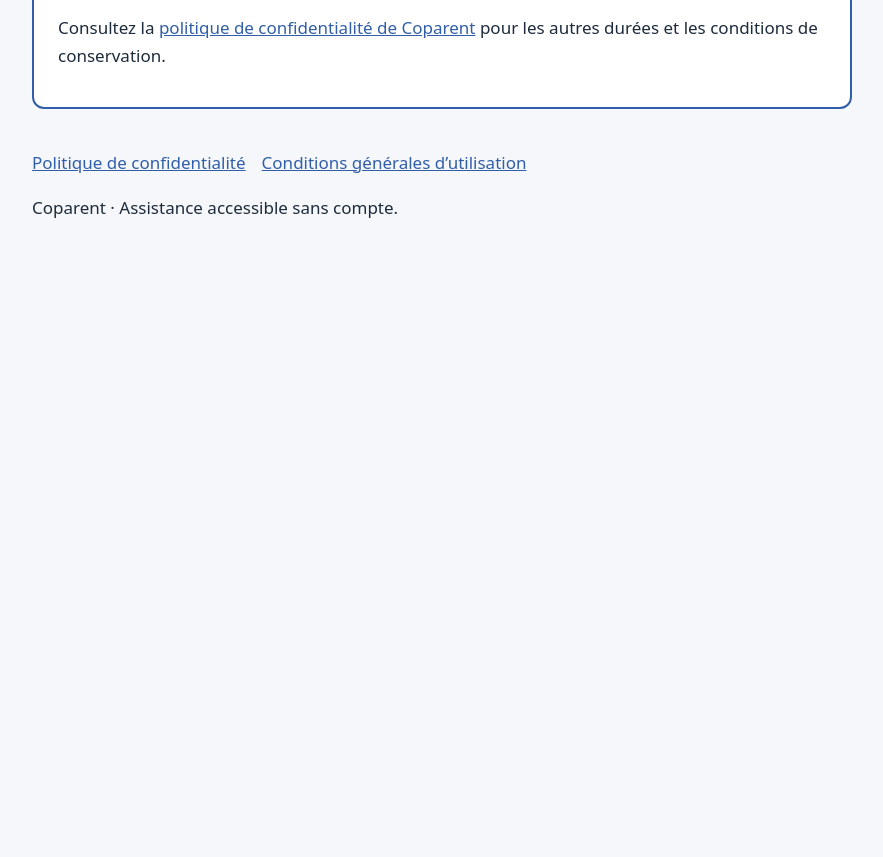
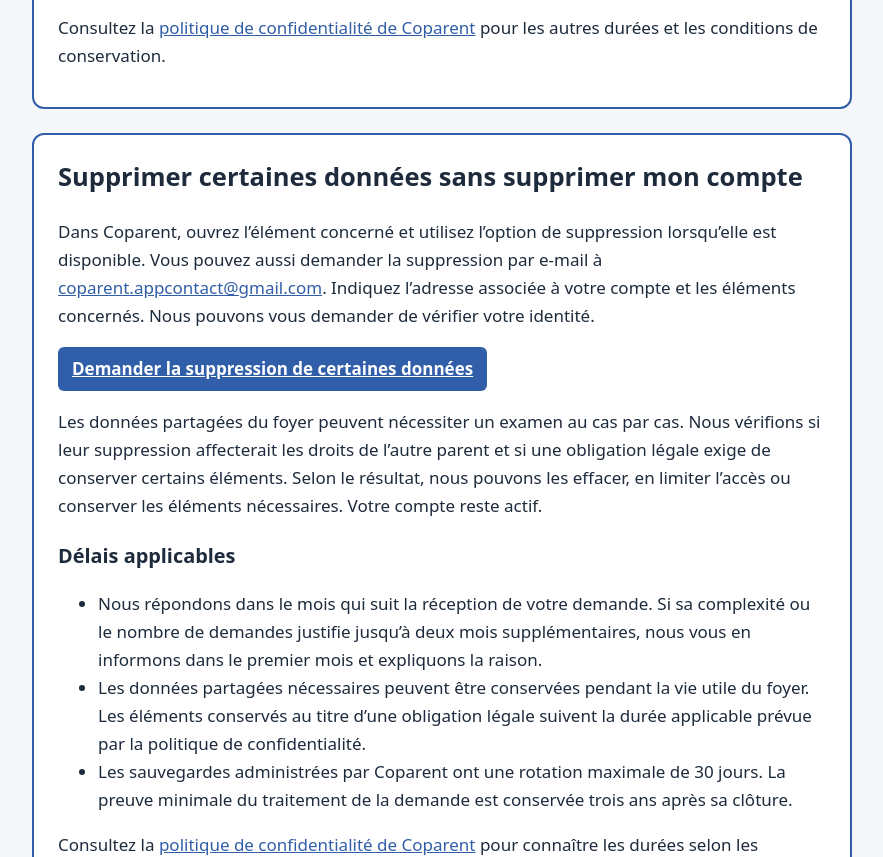
Before and after one commit to PhilippeRuizz/coparent-legal, a plain HTML site: page support.html in a window 1280 px wide. Shown: the part 1943-2800 px from the top of the page, without its empty margins (198-1081 px from the left). Before the commit the page ends 2214 px from the top, so only its background shows below. Drawn offline with Linux system fonts and the light colour scheme.

Commit message:
Documenter la suppression partielle des données Coparent

```diff
--- a/support.html
+++ b/support.html
@@ -9,7 +9,7 @@
 </head>
 <body>
 <main>
-<nav aria-label="Navigation principale"><a href="index.html">Coparent</a><a href="privacy.html">Confidentialité</a><a href="terms.html">CGU</a><a href="#suppression-compte">Supprimer mon compte</a></nav>
+<nav aria-label="Navigation principale"><a href="index.html">Coparent</a><a href="privacy.html">Confidentialité</a><a href="terms.html">CGU</a><a href="#suppression-compte">Supprimer mon compte</a><a href="#suppression-donnees">Supprimer certaines données</a></nav>
 <h1>Assistance Coparent</h1>
 <p>Besoin d’aide avec Coparent ?</p>
 <p>Pour toute question concernant :</p>
@@ -43,6 +43,19 @@
 </ul>
 <p>Consultez la <a href="privacy.html">politique de confidentialité de Coparent</a> pour les autres durées et les conditions de conservation.</p>
 </section>
+<section id="suppression-donnees" class="suppression" aria-labelledby="suppression-donnees-titre">
+<h2 id="suppression-donnees-titre">Supprimer certaines données sans supprimer mon compte</h2>
+<p>Dans Coparent, ouvrez l’élément concerné et utilisez l’option de suppression lorsqu’elle est disponible. Vous pouvez aussi demander la suppression par e-mail à <a href="mailto:coparent.appcontact@gmail.com?subject=Demande%20de%20suppression%20de%20donn%C3%A9es%20Coparent">coparent.appcontact@gmail.com</a>. Indiquez l’adresse associée à votre compte et les éléments concernés. Nous pouvons vous demander de vérifier votre identité.</p>
+<p><a class="suppression-action" href="mailto:coparent.appcontact@gmail.com?subject=Demande%20de%20suppression%20de%20donn%C3%A9es%20Coparent">Demander la suppression de certaines données</a></p>
+<p>Les données partagées du foyer peuvent nécessiter un examen au cas par cas. Nous vérifions si leur suppression affecterait les droits de l’autre parent et si une obligation légale exige de conserver certains éléments. Selon le résultat, nous pouvons les effacer, en limiter l’accès ou conserver les éléments nécessaires. Votre compte reste actif.</p>
+<h3>Délais applicables</h3>
+<ul>
+<li>Nous répondons dans le mois qui suit la réception de votre demande. Si sa complexité ou le nombre de demandes justifie jusqu’à deux mois supplémentaires, nous vous en informons dans le premier mois et expliquons la raison.</li>
+<li>Les données partagées nécessaires peuvent être conservées pendant la vie utile du foyer. Les éléments conservés au titre d’une obligation légale suivent la durée applicable prévue par la politique de confidentialité.</li>
+<li>Les sauvegardes administrées par Coparent ont une rotation maximale de 30 jours. La preuve minimale du traitement de la demande est conservée trois ans après sa clôture.</li>
+</ul>
+<p>Consultez la <a href="privacy.html">politique de confidentialité de Coparent</a> pour connaître les durées selon les données concernées.</p>
+</section>
 <footer>
 <nav aria-label="Informations légales"><a href="privacy.html">Politique de confidentialité</a><a href="terms.html">Conditions générales d’utilisation</a></nav>
 <p>Coparent · Assistance accessible sans compte.</p>
```
